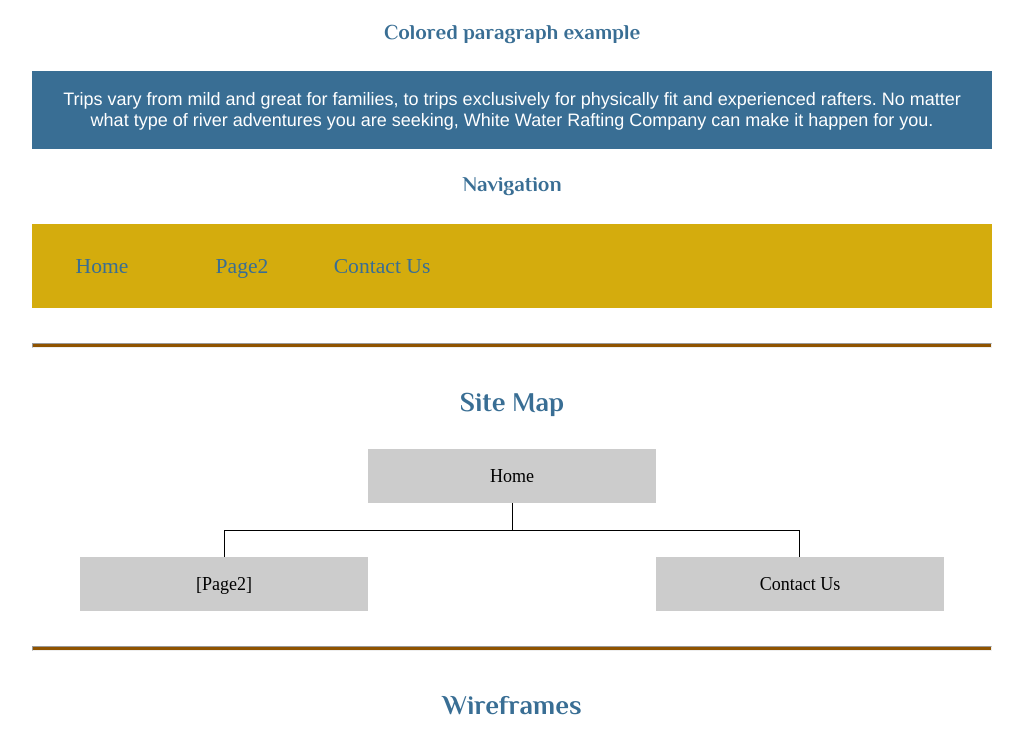
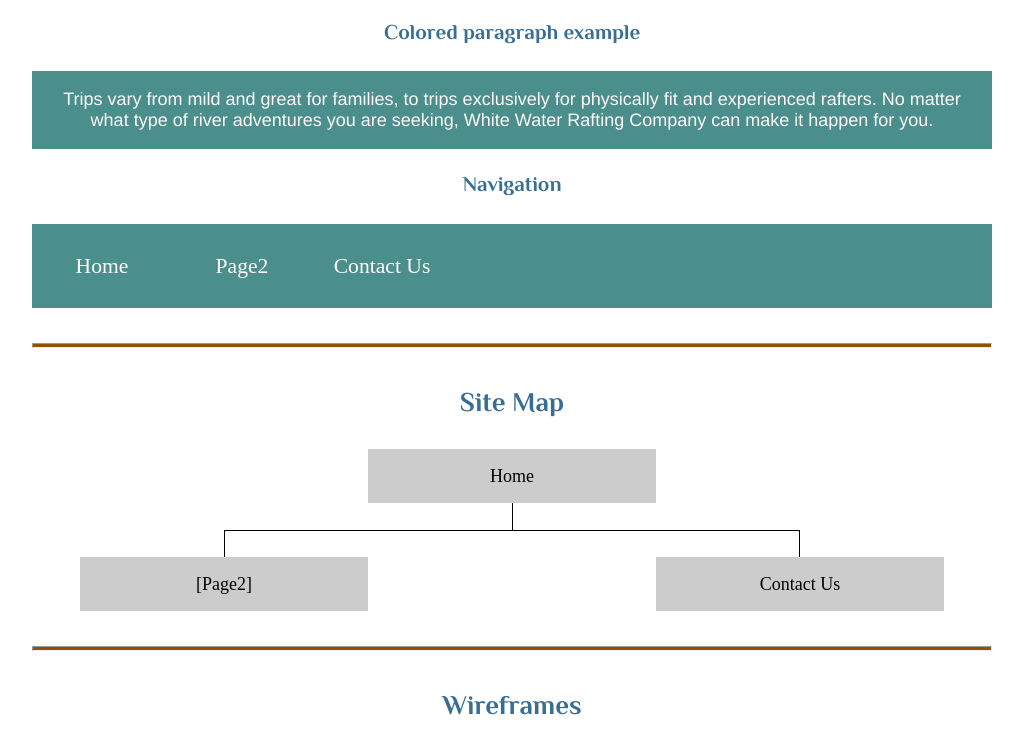
Before and after one commit to mignrod/wdd130, a plain HTML site: page wwr/site-plan-rafting.html in a window 1280 px wide. Shown: the part 1903-2639 px from the top of the page, without its empty margins (128-1151 px from the left). Drawn offline with Linux system fonts and the light colour scheme; a web font is replaced by a local one.

Commit message:
Color font

```diff
--- a/wwr/styles/site-plan-rafting.css
+++ b/wwr/styles/site-plan-rafting.css
@@ -20,10 +20,10 @@ Fonts are separated by a & */
   --headline-color-on-white: #396E94;  /* headlines on a white background */
   --headline-color-on-color: white; /* headlines on a colored background */
   --paragraph-color-on-white: #396E94; /* paragraph text on a white background */
-  --paragraph-color-on-color: white; /* paragraph text on a colored background */
-  --paragraph-background-color: #396E94  ;
-  --nav-link-color: #396E94;
-  --nav-background-color: #D4AC0D;
+  --paragraph-color-on-color: #fffafa; /* paragraph text on a colored background */
+  --paragraph-background-color: #4B8F8C  ;
+  --nav-link-color: #fffafa;
+  --nav-background-color: #4B8F8C;
   --nav-hover-link-color: white;
   --nav-hover-background-color: #396E94;
 }
```
